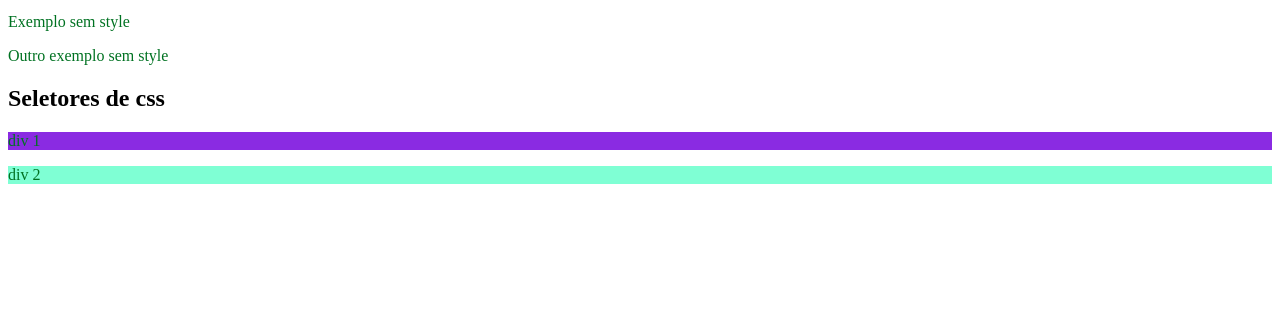
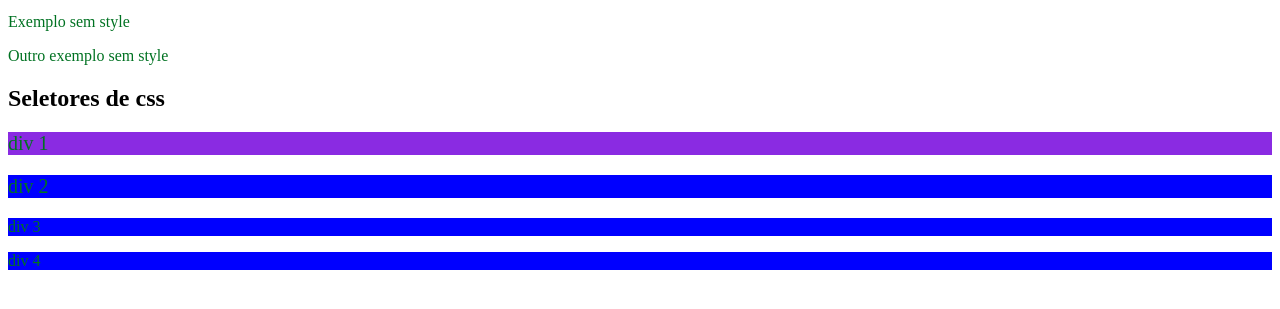
Before and after one commit to xxvictooriiaa/aula-02, a plain HTML site: page index.html in a window 1280 px wide. Shown: the part 101-410 px from the top of the page. Drawn offline with Linux system fonts and the light colour scheme.

Commit message:
Alteração

```diff
--- a/index.html
+++ b/index.html
@@ -18,13 +18,22 @@
  <p>Outro exemplo sem style</p>
 
  <h2>Seletores de css</h2>
- <div id="d1">
+ <div id="d1" class="size18">
     <p>div 1</p>
  </div>
 
- <div class="c1">
+ <div class="blue size18">
     <p>div 2</p>
  </div>
+
+ <div class="blue">
+ <p>div 3</p>
+</div>
+
+<div class="blue">
+    <p>div 4</p>
+</div>
+ </body>
 
         </body>
     </head>
--- a/style.css
+++ b/style.css
@@ -6,5 +6,11 @@ p{
    background-color: blueviolet;
 }
 .c1{
-    background-color: aquamarine;
+    background-color: rgb(0, 247, 0);
 }
+.size18{
+    font-size: 20px;
+}
+.blue{
+    background-color: blue;
+}
```
